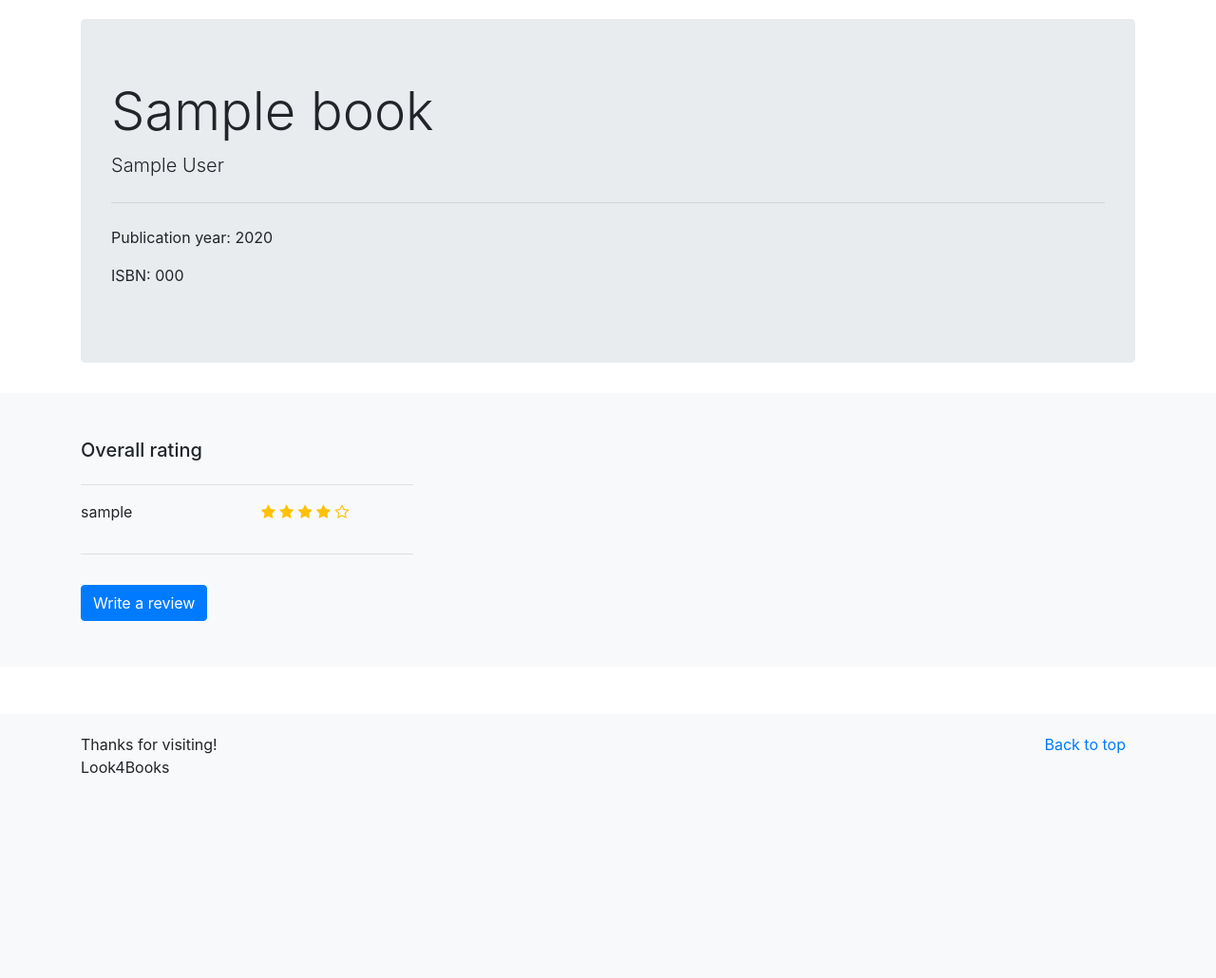
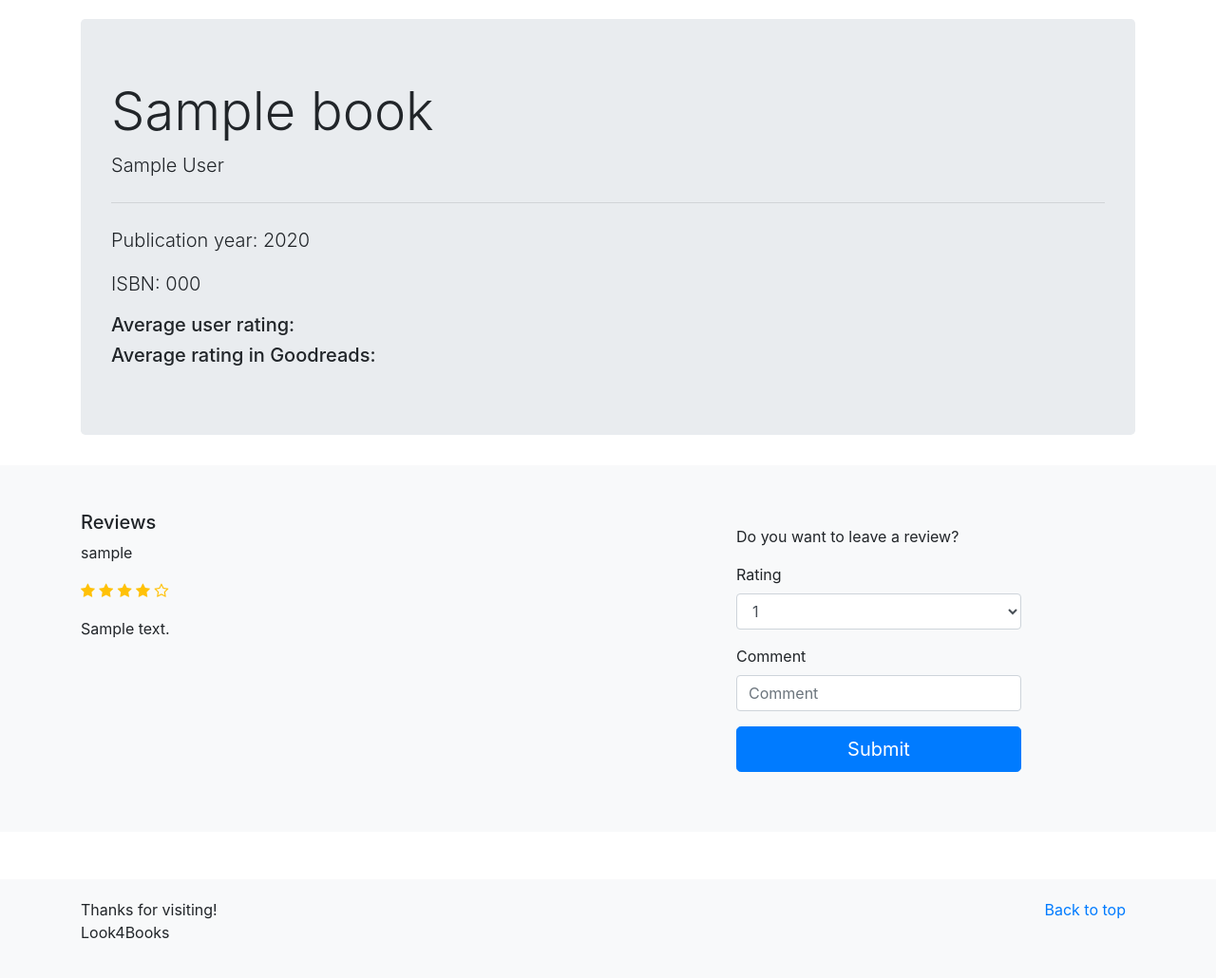
Before and after one commit to ajcantos/project1, a Flask app: template templates/book.html in a window 1280 px wide. Shown: the part 66-1096 px from the top of the page at 95% size. Before the commit the page ends 880 px from the top, so only its background shows below. Run offline with Flask 2, Linux system fonts and the light colour scheme; the template is opened without the code that fills it: most values are stand-ins (such as "Sample title", 1, 10 or a date in 2020); some libraries are stand-ins or nearby versions.

Commit message:
Now users can leave reviews

```diff
--- a/application.py
+++ b/application.py
@@ -89,9 +89,10 @@
 
 def get_average_stars(reviews):
     average = 0
-    for review in reviews:
-        average += review.rating
-    average = average/len(reviews)
+    if len(reviews) > 0:
+        for review in reviews:
+            average += review.rating
+        average = average/len(reviews)
     fraction, whole = math.modf(average)
     if fraction < 0.1:
         full_stars = int(whole)
@@ -117,12 +118,22 @@
     full_stars, half_stars, empty_stars = get_average_stars(reviews)
     return empty_stars
 
+def get_number_of_reviews(reviews):
+    return len(reviews)
+
+def user_already_submitted_review(user_id, reviews):
+    return False
+
+def store_review(book_id, user_id, rating, comment):
+    db.execute("INSERT INTO reviews (book_id, user_id, rating, comment) VALUES (:book_id, :user_id, :rating, :comment)", {"book_id": book_id, "user_id": user_id, "rating": rating, "comment": comment})
+    db.commit()
+    return
+
 
 @app.before_request
 def load_logged_in_user():
+    # If no-one is logged in
     user_id = session.get('user_id')
-
-    # If no-one is looged in
     if user_id is None:
         g.user = None
     # If someone is logged in, then load their info
@@ -135,7 +146,9 @@
 
 @app.route('/register', methods=('GET', 'POST'))
 def register():
+    # Initialize variables
     error = None
+
     if request.method == 'POST':
         # Obtain the username and passowrd from the form
         username = request.form['username']
@@ -161,7 +174,9 @@
 
 @app.route('/login', methods=['GET', 'POST'])
 def login():
+    # Initialize variables
     error = None
+
     if request.method == 'POST':
         # Obtain the username and password from the form
         username = request.form['username']
@@ -185,8 +200,10 @@
 
 @app.route('/search', methods=('GET', 'POST'))
 def search():
+    # Initialize variables
     error = None
     books = None
+
     if request.method == 'POST':
         # Obtain the search parameters from the form
         search_parameters = request.form['search']
@@ -216,12 +233,14 @@
 
 @app.route('/book/<string:isbn>', methods=('GET', 'POST'))
 def book(isbn):
+    # Initialize variables
     error = None
+    reviews = None
 
     # Attempt to get book from DB
     book = get_book_by_isbn(isbn)
 
-    # Check if user is logged in
+   # Check if user is logged in
     if g.user is None:
         error = f'Your are not logged in.'
         print(error)
@@ -230,21 +249,42 @@
         error = f'Invalid isbn {isbn}.'
         print(error)
 
-    # If it exists then...
-    reviews = get_book_reviews(book.id)
+    # If everything is OK then...
+    if error is None:
+        reviews = get_book_reviews(book.id)
 
-    for review in reviews:
-        print(f'Book_id: {review.book_id}')
-        print(f'Username: {review.username}')
-        print(f'Rating: {review.rating}')
+    if request.method == 'POST':
+        # Obtain the review parameters from the form
+        rating = request.form['rating']
+        comment = request.form['comment']
+
+        # Check if comment is too short
+        if len(comment) == 0:
+            error = f'You must enter a comment.'
+            print(error)
+        # Check if user already has submitted a review
+        elif user_already_submitted_review(g.user.id, reviews):
+            error = f'You already submitted a review for this book.'
+            print(error)
+
+        # If everything is OK then...
+        if error is None:
+            # Store in DB
+            store_review(book.id, g.user.id, rating, comment)
+            return redirect(url_for('review'))
 
     return render_template('book.html',
                             get_average_full_stars=get_average_full_stars,
                             get_average_half_stars=get_average_half_stars,
                             get_average_empty_stars=get_average_empty_stars,
+                            get_number_of_reviews=get_number_of_reviews,
                             book=book,
                             reviews=reviews,
                             error=error)
+
+@app.route('/review')
+def review():
+    return render_template('review.html')
 
 @app.route('/logout')
 def logout():
--- a/templates/book.html
+++ b/templates/book.html
@@ -5,70 +5,91 @@
 
 {% block body %}
 <!-- Book card -->
-</section>
+<section>
     {% if error %}
     <div class="container alert alert-warning" role="alert">
         {{ error }}
     </div>
-    {% else %}
+    {% endif %}
+    {% if book %}
     <div class="container">
         <div class="jumbotron myown-jumbotron-margins">
             <h1 class="display-4">{{ book.title }}</h1>
             <p class="lead">{{ book.author }}</p>
             <hr class="my-4">
-            <p>Publication year: {{ book.year }}</p>
-            <p>ISBN: {{ book.isbn }}</p>
+            <p class="lead">Publication year: {{ book.year }}</p>
+            <p class="lead">ISBN: {{ book.isbn }}</p>
+            <h5>Average user rating:
+            {% for i in range(get_average_full_stars(reviews)) %}
+                <i class="text-warning fa fa-star"></i>
+            {% endfor %}
+            {% for i in range(get_average_half_stars(reviews)) %}
+                <i class="text-warning fa fa-star-half-o"></i>
+            {% endfor %}
+            {% for i in range(get_average_empty_stars(reviews)) %}
+                <i class="text-warning fa fa-star-o"></i>
+            {% endfor %}
+            {{ get_number_of_reviews(reviews) }}
+            </h5>
+            <h5>Average rating in Goodreads:
+            {% for i in range(get_average_full_stars(reviews)) %}
+                <i class="text-warning fa fa-star"></i>
+            {% endfor %}
+            {% for i in range(get_average_half_stars(reviews)) %}
+                <i class="text-warning fa fa-star-half-o"></i>
+            {% endfor %}
+            {% for i in range(get_average_empty_stars(reviews)) %}
+                <i class="text-warning fa fa-star-o"></i>
+            {% endfor %}
+            {{ get_number_of_reviews(reviews) }}
+            </h5>
         </div>
     </div>
     {% endif %}
 </section>
 
-{% if reviews %}
 <!-- Book reviews -->
-<section class="write-review py-5 bg-light" id="write-review">
+<section class="py-5 bg-light">
     <div class="container">
         <div class="row">
-            <div class="col-md-4">
-                <div class="row">
-                <div class="col-md-6">
-                    <h5>Overall rating</h5>
-                </div>
-                <div class="col-md-6 text-warning">
-                {% for i in range(get_average_full_stars(reviews)) %}
-                    <i class="fa fa-star"></i>
-                {% endfor %}
-                {% for i in range(get_average_half_stars(reviews)) %}
-                    <i class="fa fa-star-half-o"></i>
-                {% endfor %}
-                {% for i in range(get_average_empty_stars(reviews)) %}
-                    <i class="fa fa-star-o"></i>
-                {% endfor %}
-                </div>
-            </div>
-            <hr>
-            {% for review in reviews %}
-            <div class="row">
-                <div class="col-md-6">
-                    <p>{{ review.username }}</p>
-                </div>
-                <div class="col-md-6 text-warning">
+            <div class="col">
+                {% if reviews %}
+                <h5>Reviews</h5>
+                {% endif %}
+                {% for review in reviews %}
+                <p>{{ review.username }}</p>
+                <p>
                 {% for i in range(review.rating) %}
-                    <i class="fa fa-star"></i>
+                    <i class="text-warning fa fa-star"></i>
                 {% endfor %}
                 {% for i in range(5-review.rating) %}
-                    <i class="fa fa-star-o"></i>
+                    <i class="text-warning fa fa-star-o"></i>
                 {% endfor %}
-                </div>
+                </p>
+                <p>{{ review.comment }}</p>
+                {% endfor %}
             </div>
-            {% endfor %}
-            <hr>
-            <div class="row pt-3">
-                <div class="col-md-12">
-                    <button type="button" class="btn btn-primary">Write a review</button>
-                </div>
+            <div class="col">
+                <form class="myown-form-signin-signup" method="post">
+                    <p>Do you want to leave a review?</p>
+                    <div class="form-group">
+                        <label for="rating">Rating</label>
+                        <select name="rating" id="rating" class="form-control" placeholder="Rating">
+                            <option>1</option>
+                            <option>2</option>
+                            <option>3</option>
+                            <option>4</option>
+                            <option>5</option>
+                        </select>
+                    </div>
+                    <div class="form-group">
+                        <label for="comment">Comment</label>
+                        <input type="text" name="comment" id="comment" class="form-control" placeholder="Comment" required>
+                    </div>
+                    <input type="submit" class="btn btn-lg btn-primary btn-block" value="Submit" style="margin-top: 5px;">
+                </form>
             </div>
         </div>
     </div>
 </section>
-{% endif %}
 {% endblock %}
```
Also changed, not shown: templates/review.html (added, +13 -0 lines).
